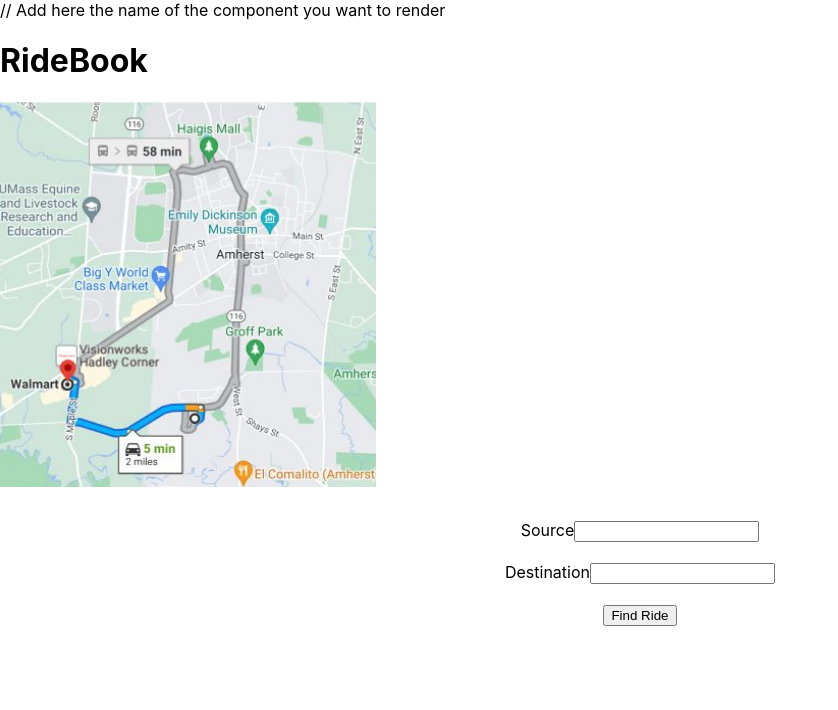
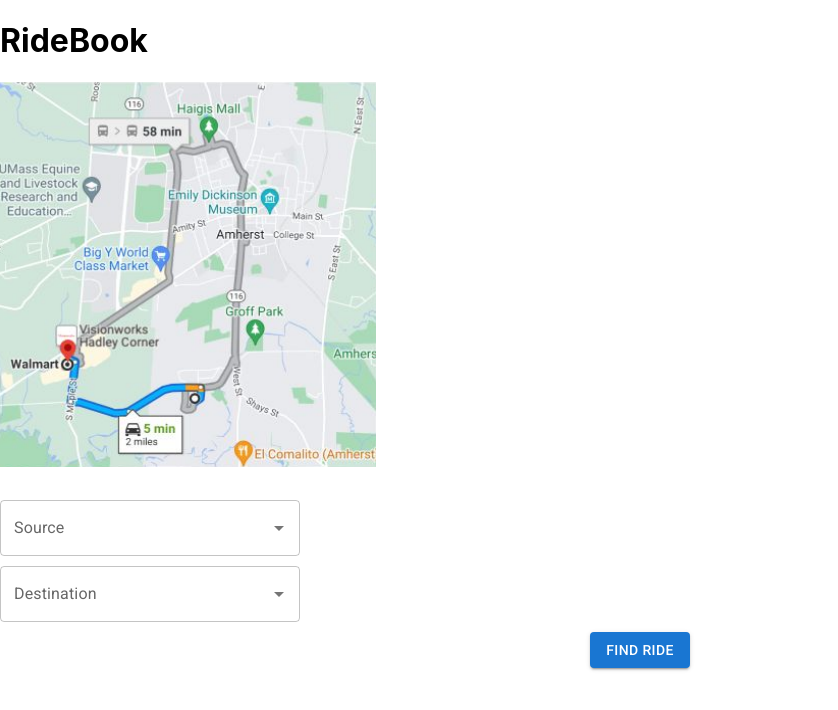
Before and after one commit to SnehilVerma/Piggyback, a React (Create React App) app in the folder src/client/: page / in a window 1280 px wide. Shown: the top 710 px of the page, without its empty margins (0-838 px from the left). Built offline with nearby package versions, Linux system fonts and the light colour scheme.

Commit message:
Using Material UI on the RideBook page

```diff
--- a/src/client/src/RideBook/RideBook.css
+++ b/src/client/src/RideBook/RideBook.css
@@ -10,6 +10,5 @@
 }
 .center-text{
         text-align: center;
-        margin-bottom: 10px;
 
 }
--- a/src/client/src/RideBook/RideBook.js
+++ b/src/client/src/RideBook/RideBook.js
@@ -5,6 +5,7 @@
   render() {
     return template.call(this);
   }
+
 }
 
 export default RideBook;
--- a/src/client/src/RideBook/RideBook.jsx
+++ b/src/client/src/RideBook/RideBook.jsx
@@ -1,29 +1,45 @@
 import "./RideBook.css";
 import React from "react";
 import Map from "./Map/Map.js";
+import {Button, Autocomplete, TextField, Grid} from '@mui/material';
 
+const srcList = ["a", "b"];
+const destList = ["a", "b"];
+const params = {};
+
+function submitRide(response){
+    console.log(response)
+}
 function template() {
   return (
             <div className="ride-book">
               <h1>RideBook</h1>
-        <Map />
-        <div className="src-dest">
+                <Map className="center-text"/>
+                    <div className="src-dest center-text">
                         <div className="center-text">
-              <label> Source
-                  <input className="center-text" type="text" name="src" />
-              </label>
+                                      <Autocomplete
+                                        disablePortal
+                                        id="src"
+                                        options={srcList}
+                                        sx={{ width: 300, textAlign: "center" , display: "block"}}
+                                        renderInput={(params) => <TextField {...params} label="Source" />}
+                                      />
                         </div>
                         <div className="center-text">
-              <label> Destination
-                  <input className="center-text" type="text" name="dest" />
-              </label>
+                                      <Autocomplete
+                                        disablePortal
+                                        id="dest"
+                                        options={destList}
+                                        sx={{ width: 300 }}
+                                        renderInput={(params) => <TextField {...params} label="Destination" />}
+                                      />
                         </div>
                         <div className="center-text">
-              <input type="submit" value="Find Ride" />
+                            <Button variant="contained" onClick={submitRide()}>Find Ride</Button>
                         </div>
                     </div>
             </div>
-  );
+  )
 };
 
 export default template;
--- a/src/client/src/index.js
+++ b/src/client/src/index.js
@@ -3,6 +3,10 @@
 import './index.css';
 import App from './App';
 import reportWebVitals from './reportWebVitals';
+import '@fontsource/roboto/300.css';
+import '@fontsource/roboto/400.css';
+import '@fontsource/roboto/500.css';
+import '@fontsource/roboto/700.css';
 
 // import here the component you want to render
 import Login from "./Login/Login.js";
@@ -10,9 +14,9 @@
 
 const root = ReactDOM.createRoot(document.getElementById('root'));
 
+// Add here the name of the component you want to render - For Eg. RideBook
 root.render(
   <React.StrictMode>
-    // Add here the name of the component you want to render
     <RideBook />
   </React.StrictMode>
 );
```
Lines whose indentation alone changed are shown as unchanged.
